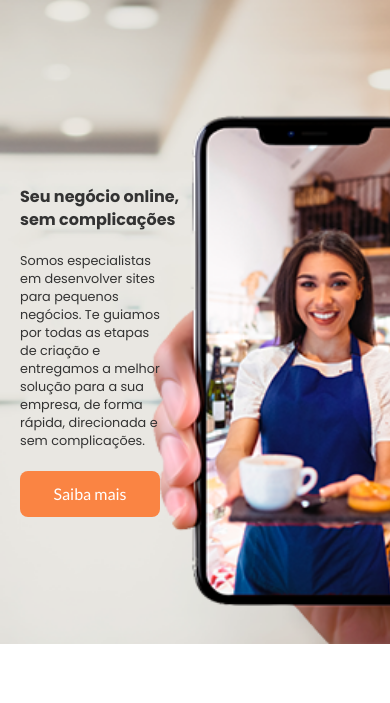
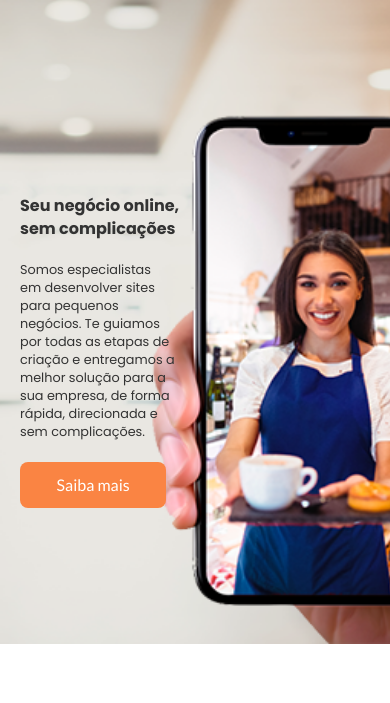
Before and after one commit to amanda-carpenedo/site-duotec, a plain HTML site: page index.html in a window 390 px wide. Shown: the part 141-844 px from the top of the page. Drawn offline with nearby package versions, Linux system fonts and the light colour scheme.

Commit message:
new commit

```diff
--- a/src/responsive.css
+++ b/src/responsive.css
@@ -750,9 +750,6 @@
 
     .hero .txt-hero {
         padding-left: 20px;
-    }
-
-    .hero .txt-hero {
         width: 53%;
     }
 
@@ -988,23 +985,18 @@
     /* HERO */
     section.hero {
         height: 80vh;
-
     }
 
-    .hero .txt-hero {
-        width: 50%;
+     .hero .txt-hero {
+        width: 52%;
     }
+
 
 }
 
 
 @media screen and (max-width: 361px) {
 
-    /* HERO */
-
-    .hero .txt-hero {
-        width: 51%;
-    }
 
     .sobre .container-sobre .img-sobre img {
         max-width: 150px;
```
